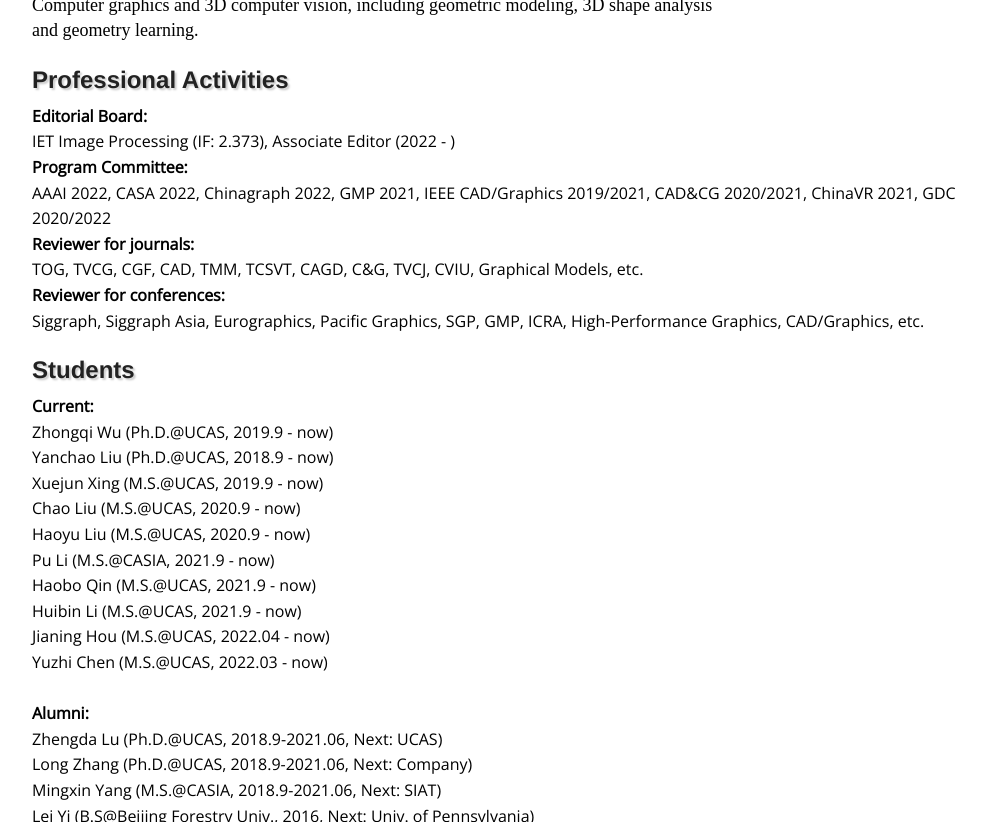
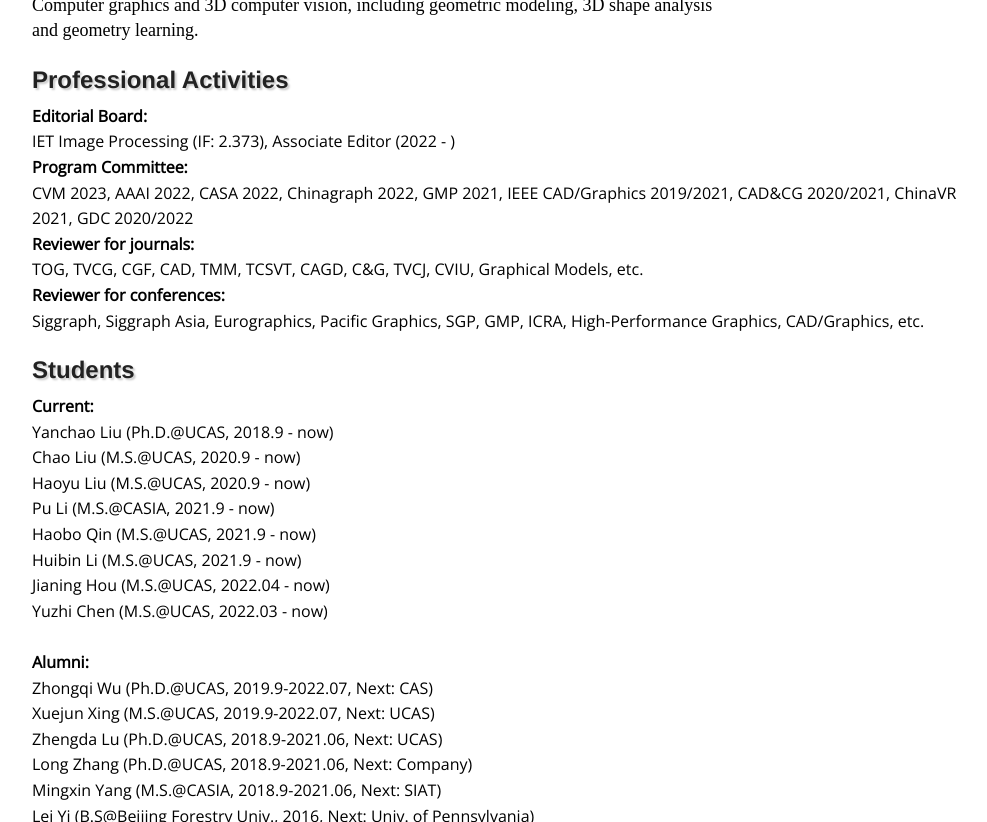
Before and after one commit to jianweiguo/jianweiguo.github.io, a Jekyll site: the page built from index.html, in a window 1280 px wide and 900 px high, scrolled down 417 px, cut to the strip 78-900 px from the top of the window. Shown: the whole strip, without its empty margins (128-1115 px from the left). Built offline with Jekyll 4.4.1, drawn with Linux system fonts in a browser that asks for light colours.

Commit message:
Update index.html

```diff
--- a/index.html
+++ b/index.html
@@ -29,16 +29,14 @@
 <!--Activities-->
 <h2>Professional Activities</h2>
 	<h4>Editorial Board:</h4> IET Image Processing (IF: 2.373), Associate Editor (2022 - )
-	<h4>Program Committee:</h4> AAAI 2022, CASA 2022, Chinagraph 2022, GMP 2021, IEEE CAD/Graphics 2019/2021, CAD&CG 2020/2021, ChinaVR 2021, GDC 2020/2022
+	<h4>Program Committee:</h4> CVM 2023, AAAI 2022, CASA 2022, Chinagraph 2022, GMP 2021, IEEE CAD/Graphics 2019/2021, CAD&CG 2020/2021, ChinaVR 2021, GDC 2020/2022
         <h4>Reviewer for journals:</h4> TOG, TVCG, CGF, CAD, TMM, TCSVT, CAGD, C&G, TVCJ, CVIU, Graphical Models, etc.
 	<h4>Reviewer for conferences:</h4> Siggraph, Siggraph Asia, Eurographics, Pacific Graphics, SGP, GMP, ICRA, High-Performance Graphics, CAD/Graphics, etc.
 
 <!--Students-->
 <h2>Students</h2>
     <h4>Current:</h4>
-	Zhongqi Wu (Ph.D.@UCAS, 2019.9 - now)<br />
 	Yanchao Liu (Ph.D.@UCAS, 2018.9 - now)<br />
-	Xuejun Xing (M.S.@UCAS, 2019.9 - now)<br />
 	Chao Liu (M.S.@UCAS, 2020.9 - now)<br />
 	Haoyu Liu (M.S.@UCAS, 2020.9 - now)<br />
 	Pu Li (M.S.@CASIA, 2021.9 - now)<br />
@@ -49,6 +47,8 @@
 
 	<br />
 	<h4>Alumni:</h4>
+        Zhongqi Wu (Ph.D.@UCAS, 2019.9-2022.07, Next: CAS)<br />
+        Xuejun Xing (M.S.@UCAS, 2019.9-2022.07, Next: UCAS)<br />
 	Zhengda Lu (Ph.D.@UCAS, 2018.9-2021.06, Next: UCAS)<br />
 	Long Zhang (Ph.D.@UCAS, 2018.9-2021.06, Next: Company)<br />
 	Mingxin Yang (M.S.@CASIA, 2018.9-2021.06, Next: SIAT)<br />
```
